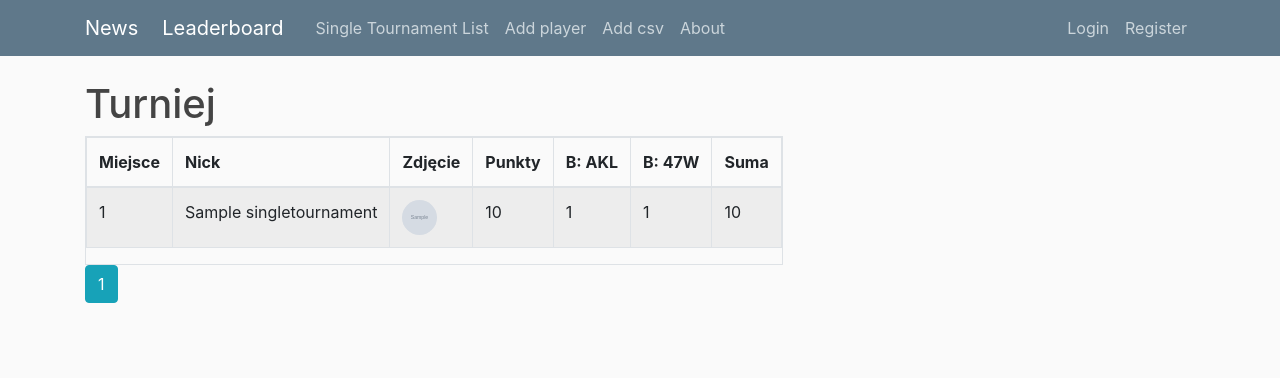
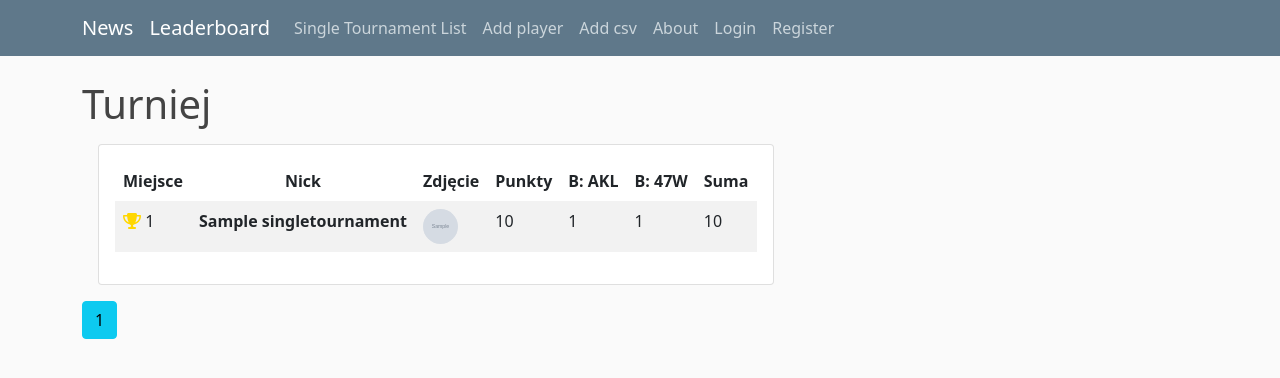
Before and after one commit to Sicret89/Poker-leaderboard, a Django app: page /profiles_list/ in a window 1280 px wide. Shown: the top 378 px of the page. Run offline with Django 3.2, Linux system fonts and the light colour scheme; tables that the repository leaves empty hold one stand-in row (values such as "Sample post"); grey boxes marked "Sample" are stand-in pictures; some libraries are stand-ins or nearby versions.

Commit message:
Add Trophy to 1 place in Single Tournament

```diff
--- a/core/templates/core/base.html
+++ b/core/templates/core/base.html
@@ -7,7 +7,16 @@
     <meta name="viewport" content="width=device-width, initial-scale=1, shrink-to-fit=no">
 
     <!-- Bootstrap CSS -->
-    <link rel="stylesheet" href="https://stackpath.bootstrapcdn.com/bootstrap/4.4.1/css/bootstrap.min.css" integrity="sha384-Vkoo8x4CGsO3+Hhxv8T/Q5PaXtkKtu6ug5TOeNV6gBiFeWPGFN9MuhOf23Q9Ifjh" crossorigin="anonymous">
+<!--    <link rel="stylesheet" href="https://stackpath.bootstrapcdn.com/bootstrap/4.4.1/css/bootstrap.min.css" integrity="sha384-Vkoo8x4CGsO3+Hhxv8T/Q5PaXtkKtu6ug5TOeNV6gBiFeWPGFN9MuhOf23Q9Ifjh" crossorigin="anonymous">-->
+
+
+    <link
+      href="https://cdn.jsdelivr.net/npm/bootstrap@5.1.0/dist/css/bootstrap.min.css"
+      rel="stylesheet"
+      integrity="sha384-KyZXEAg3QhqLMpG8r+8fhAXLRk2vvoC2f3B09zVXn8CA5QIVfZOJ3BCsw2P0p/We"
+      crossorigin="anonymous"
+    />
+
     <link rel="stylesheet" type="text/css" href="{% static 'core/main.css' %}">
     <link rel="shortcut icon" href="#" />
 
@@ -80,6 +89,11 @@
     <!-- jQuery first, then Popper.js, then Bootstrap JS -->
     <script src="https://code.jquery.com/jquery-3.3.1.slim.min.js" integrity="sha384-q8i/X+965DzO0rT7abK41JStQIAqVgRVzpbzo5smXKp4YfRvH+8abtTE1Pi6jizo" crossorigin="anonymous"></script>
     <script src="https://cdnjs.cloudflare.com/ajax/libs/popper.js/1.14.7/umd/popper.min.js" integrity="sha384-UO2eT0CpHqdSJQ6hJty5KVphtPhzWj9WO1clHTMGa3JDZwrnQq4sF86dIHNDz0W1" crossorigin="anonymous"></script>
-    <script src="https://stackpath.bootstrapcdn.com/bootstrap/4.3.1/js/bootstrap.min.js" integrity="sha384-JjSmVgyd0p3pXB1rRibZUAYoIIy6OrQ6VrjIEaFf/nJGzIxFDsf4x0xIM+B07jRM" crossorigin="anonymous"></script>
+    <script
+      src="https://cdn.jsdelivr.net/npm/bootstrap@5.1.0/dist/js/bootstrap.bundle.min.js"
+      integrity="sha384-U1DAWAznBHeqEIlVSCgzq+c9gqGAJn5c/t99JyeKa9xxaYpSvHU5awsuZVVFIhvj"
+      crossorigin="anonymous"
+    ></script>
+    <script src="https://kit.fontawesome.com/308813b2e2.js" crossorigin="anonymous"></script>
 </body>
 </html>
--- a/leaderboard/templates/leaderboard/single_tournament_list.html
+++ b/leaderboard/templates/leaderboard/single_tournament_list.html
@@ -6,39 +6,12 @@
 <title> Turniej  </title>
 <h1> Turniej </h1>
 
-
-<!-- Filter form section START -->
-<!--<form>-->
-<!--    <div class="form-row align-items-center" action="{% url 'leaderboard_list' %}" method="get">-->
-<!--        <div class="col-sm-2 my-1">-->
-<!--            <input name="title" type="text" class="form-control" placeholder="Title">-->
-<!--        </div>-->
-<!--        <div class="col-sm-2 my-1">-->
-<!--            <input name="author" type="text" class="form-control" placeholder="Author">-->
-<!--        </div>-->
-<!--        <div class="col-sm-2 my-1">-->
-<!--            <input name="publication_language" type="text" class="form-control" placeholder="Publication Language">-->
-<!--        </div>-->
-<!--        <div class="col-sm-2 my-1">-->
-<!--            <input name="publication_date_start" type="text" class="form-control" placeholder="Publication start date"-->
-<!--                class="textbox-n" onfocus="(this.type='date')">-->
-<!--        </div>-->
-<!--        <div class="col-sm-2 my-1">-->
-<!--            <input name="publication_date_end" type="text" class="form-control" placeholder="Publication end date"-->
-<!--                class="textbox-n" onfocus="(this.type='date')">-->
-<!--        </div>-->
-<!--        <div class="col-sm-2 my-1">-->
-<!--            <button type="submit" class="btn btn-primary">Search</button>-->
-<!--        </div>-->
-<!--    </div>-->
-<!--</form>-->
-<!--Filter form section END -->
-<!--BOOKS LIST START -->
-
-
-<div class="table-responsive-sm table-bordered">
-    <table class="table table-striped table-hover">
-        <thead>
+<!--<div class="table-responsive-sm table-bordered">-->
+<div class="card m-3" style="background-color: white; margin-top: auto">
+    <div class="card-body">
+        <div class="responsiveWrap" style="overflow-x: auto;">
+            <table class="table table-borderless table-striped table-hover table-responsive-stack">
+                <thead class="text-center">
                     {% if object_list %}
                     <tr>
                         <th scope="col">Miejsce</th>
@@ -53,8 +26,12 @@
                 <tbody>
                     {% for single in object_list %}
                     <tr>
+                        {% if forloop.counter == 1 %}
+                        <td><i class="fas fa-trophy" style="color: gold;"></i> {{ forloop.counter }}</td>
+                        {% else %}
                         <td>{{ forloop.counter }}</td>
-                <td>{{ single.name }}</td>
+                        {% endif %}
+                        <th>{{ single.name }}</th>
                         <td><img class="rounded-circle player-img" src="{{ single.image.url }}" style="height: 35px; width: 35px;" /></a></td>
                         <td>{{ single.points }}</td>
                         <td>{{ single.bonus_a }}</td>
@@ -64,6 +41,8 @@
                     {% endfor %}
                 </tbody>
             </table>
+        </div>
+    </div>
 </div>
 {% else %}
 <p><b>No api are available</b></p>
```
Also changed, not shown: 1 other file. Lines whose indentation alone changed are shown as unchanged.
